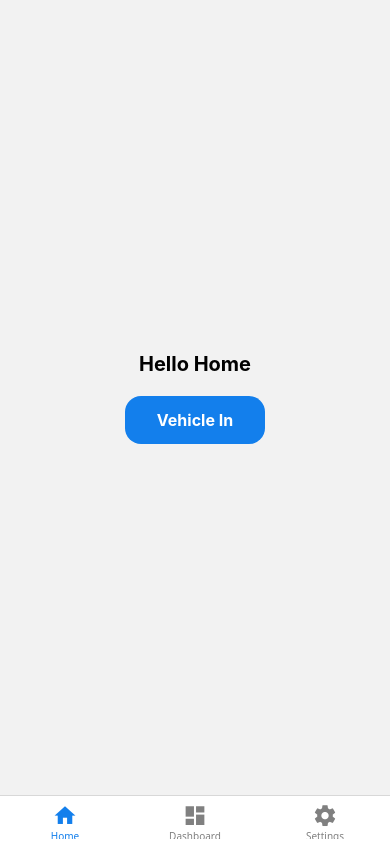
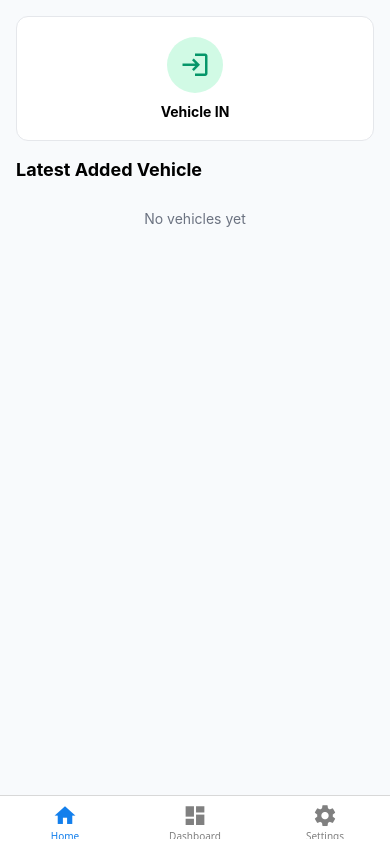
Before and after one commit to athuchandole/MyParking, a React Native app: screen /HomeMain in a window 390 px wide. Built offline with nearby package versions, Linux system fonts and the light colour scheme.

Commit message:
Home Fetch

```diff
--- /dev/null
+++ b/components/VehicleCard.js
@@ -0,0 +1,225 @@
+//Parking/components/VehicleCard.js
+import React from 'react';
+import { View, Text, StyleSheet, Image } from 'react-native';
+import { MaterialCommunityIcons } from '@expo/vector-icons';
+
+export default function VehicleCard({ item }) {
+
+    const time = new Date(item.createdAt).toLocaleTimeString([], {
+        hour: '2-digit',
+        minute: '2-digit'
+    });
+
+    const vehicleIcon =
+        item.vehicleType === 'bike'
+            ? 'bike'
+            : item.vehicleType === 'auto'
+                ? 'rickshaw'
+                : 'car';
+
+    return (
+        <View style={styles.card}>
+
+            <View style={styles.row}>
+
+                {/* Vehicle Image */}
+                <View style={styles.imageBox}>
+                    {item.vehicleImage ? (
+                        <Image
+                            source={{ uri: item.vehicleImage }}
+                            style={styles.image}
+                        />
+                    ) : (
+                        <MaterialCommunityIcons
+                            name="car"
+                            size={36}
+                            color="#94a3b8"
+                        />
+                    )}
+                </View>
+
+                {/* Right Content */}
+                <View style={styles.content}>
+
+                    {/* Header */}
+                    <View style={styles.header}>
+
+                        <View>
+                            <Text style={styles.vehicleNumber}>
+                                {item.vehicleNumber}
+                            </Text>
+
+                            <View style={styles.vehicleTypeRow}>
+                                <MaterialCommunityIcons
+                                    name={vehicleIcon}
+                                    size={15}
+                                    color="#64748b"
+                                />
+                                <Text style={styles.vehicleType}>
+                                    {item.vehicleType}
+                                </Text>
+                            </View>
+                        </View>
+
+                        <View style={styles.badge}>
+                            <Text style={styles.badgeText}>Active</Text>
+                        </View>
+
+                    </View>
+
+                    {/* Driver */}
+                    <View style={styles.infoRow}>
+                        <MaterialCommunityIcons
+                            name="account-outline"
+                            size={16}
+                            color="#64748b"
+                        />
+                        <Text style={styles.infoText}>
+                            {item.driverName}
+                        </Text>
+                    </View>
+
+                    {/* Phone */}
+                    <View style={styles.infoRow}>
+                        <MaterialCommunityIcons
+                            name="phone-outline"
+                            size={16}
+                            color="#64748b"
+                        />
+                        <Text style={styles.infoText}>
+                            {item.phoneNumber || '-'}
+                        </Text>
+                    </View>
+
+                    {/* Bottom */}
+                    <View style={styles.bottomRow}>
+
+                        <View style={styles.infoRow}>
+                            <MaterialCommunityIcons
+                                name="clock-outline"
+                                size={16}
+                                color="#64748b"
+                            />
+                            <Text style={styles.infoText}>
+                                {time}
+                            </Text>
+                        </View>
+
+                        <View style={styles.rate}>
+                            <Text style={styles.rateText}>
+                                ₹{item.rate}/hr
+                            </Text>
+                        </View>
+
+                    </View>
+
+                </View>
+
+            </View>
+
+        </View>
+    );
+}
+
+const styles = StyleSheet.create({
+
+    card: {
+        backgroundColor: '#fff',
+        borderRadius: 12,
+        borderWidth: 1,
+        borderColor: '#e2e8f0',
+        overflow: 'hidden'
+    },
+
+    row: {
+        flexDirection: 'row'
+    },
+
+    imageBox: {
+        width: 90,
+        height: 90,
+        backgroundColor: '#f1f5f9',
+        justifyContent: 'center',
+        alignItems: 'center'
+    },
+
+    image: {
+        width: '100%',
+        height: '100%'
+    },
+
+    content: {
+        flex: 1,
+        padding: 12
+    },
+
+    header: {
+        flexDirection: 'row',
+        justifyContent: 'space-between',
+        alignItems: 'flex-start'
+    },
+
+    vehicleNumber: {
+        fontSize: 18,
+        fontWeight: '700',
+        color: '#0f172a'
+    },
+
+    vehicleTypeRow: {
+        flexDirection: 'row',
+        alignItems: 'center',
+        gap: 4,
+        marginTop: 2
+    },
+
+    vehicleType: {
+        fontSize: 12,
+        color: '#64748b'
+    },
+
+    badge: {
+        backgroundColor: '#dcfce7',
+        paddingHorizontal: 8,
+        paddingVertical: 3,
+        borderRadius: 10
+    },
+
+    badgeText: {
+        fontSize: 11,
+        fontWeight: '600',
+        color: '#16a34a'
+    },
+
+    infoRow: {
+        flexDirection: 'row',
+        alignItems: 'center',
+        gap: 6,
+        marginTop: 6
+    },
+
+    infoText: {
+        fontSize: 13,
+        color: '#475569'
+    },
+
+    bottomRow: {
+        marginTop: 8,
+        flexDirection: 'row',
+        justifyContent: 'space-between',
+        alignItems: 'center'
+    },
+
+    rate: {
+        backgroundColor: '#eff6ff',
+        paddingHorizontal: 8,
+        paddingVertical: 4,
+        borderRadius: 6
+    },
+
+    rateText: {
+        fontSize: 12,
+        fontWeight: '700',
+        color: '#2563eb'
+    }
+
+});
--- a/screens/HomeScreen.js
+++ b/screens/HomeScreen.js
@@ -1,24 +1,127 @@
 //Parking/screens/HomeScreen.js
-import React from 'react';
-import { View, Text, StyleSheet, TouchableOpacity } from 'react-native';
+import React, { useState, useCallback } from 'react';
+import { View, Text, StyleSheet, TouchableOpacity, ScrollView } from 'react-native';
+import { MaterialCommunityIcons } from '@expo/vector-icons';
+import { useFocusEffect } from '@react-navigation/native';
+
+import { getCheckins } from '../storage/CheckinStorage';
+import VehicleCard from '../components/VehicleCard';
 
 export default function HomeScreen({ navigation }) {
+
+    const [vehicles, setVehicles] = useState([]);
+
+    const loadVehicles = async () => {
+        const data = await getCheckins();
+        setVehicles(data);
+    };
+
+    useFocusEffect(
+        useCallback(() => {
+            loadVehicles();
+        }, [])
+    );
+
     return (
-        <View style={styles.container}>
-            <Text style={styles.title}>Hello Home</Text>
-            <TouchableOpacity
-                style={styles.button}
-                onPress={() => navigation.navigate('Checkin')}
-            >
-                <Text style={styles.buttonText}>Vehicle In</Text>
-            </TouchableOpacity>
-        </View>
+        <ScrollView style={styles.container}>
+
+            {/* Vehicle IN Button */}
+
+            <View style={styles.actionGrid}>
+
+                <TouchableOpacity
+                    style={styles.actionBtn}
+                    onPress={() => navigation.navigate('Checkin')}
+                >
+                    <View style={styles.iconCircle}>
+                        <MaterialCommunityIcons name="login" size={30} color="#059669" />
+                    </View>
+
+                    <Text style={styles.actionText}>Vehicle IN</Text>
+                </TouchableOpacity>
+
+            </View>
+
+            {/* Latest Vehicles */}
+
+            <View style={styles.sectionHeader}>
+                <Text style={styles.sectionTitle}>
+                    Latest Added Vehicle
+                </Text>
+            </View>
+
+            <View style={styles.vehicleList}>
+
+                {vehicles.slice(0, 5).map((item) => (
+                    <VehicleCard key={item.id} item={item} />
+                ))}
+
+                {vehicles.length === 0 && (
+                    <Text style={styles.emptyText}>
+                        No vehicles yet
+                    </Text>
+                )}
+
+            </View>
+
+        </ScrollView>
     );
 }
 
 const styles = StyleSheet.create({
-    container: { flex: 1, justifyContent: 'center', alignItems: 'center' },
-    title: { fontSize: 20, fontWeight: 'bold', marginBottom: 20 },
-    button: { backgroundColor: '#137fec', paddingVertical: 14, paddingHorizontal: 32, borderRadius: 16 },
-    buttonText: { color: '#fff', fontWeight: '700', fontSize: 16 }
+
+    container: {
+        flex: 1,
+        backgroundColor: '#f8fafc',
+        padding: 16
+    },
+
+    actionGrid: {
+        flexDirection: 'row',
+        marginBottom: 18
+    },
+
+    actionBtn: {
+        flex: 1,
+        backgroundColor: '#fff',
+        padding: 20,
+        borderRadius: 12,
+        borderWidth: 1,
+        borderColor: '#e5e7eb',
+        alignItems: 'center'
+    },
+
+    iconCircle: {
+        height: 56,
+        width: 56,
+        borderRadius: 28,
+        justifyContent: 'center',
+        alignItems: 'center',
+        backgroundColor: '#d1fae5'
+    },
+
+    actionText: {
+        marginTop: 10,
+        fontWeight: '700'
+    },
+
+    sectionHeader: {
+        marginBottom: 10
+    },
+
+    sectionTitle: {
+        fontSize: 18,
+        fontWeight: 'bold'
+    },
+
+    vehicleList: {
+        gap: 12
+    },
+
+    emptyText: {
+        textAlign: 'center',
+        color: '#6b7280',
+        marginTop: 20
+    }
+
 });
```
